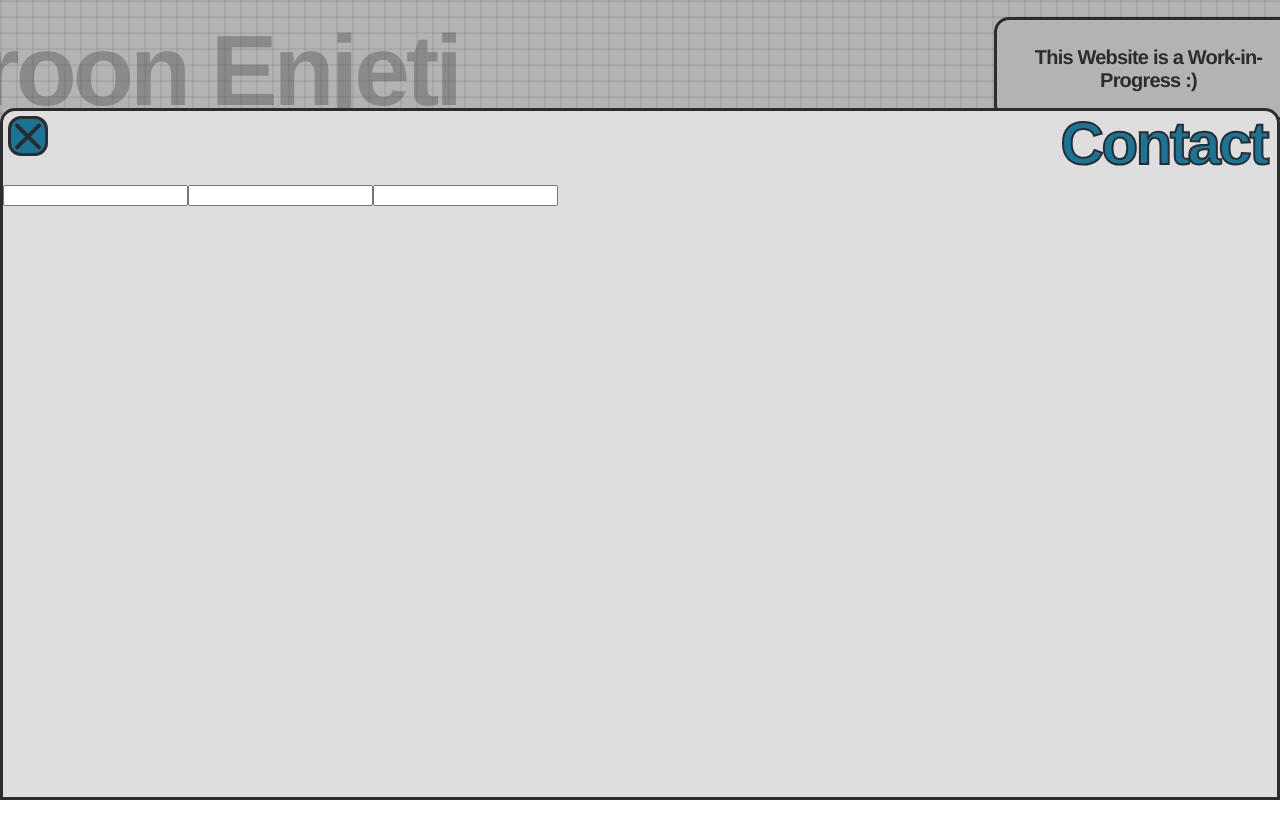
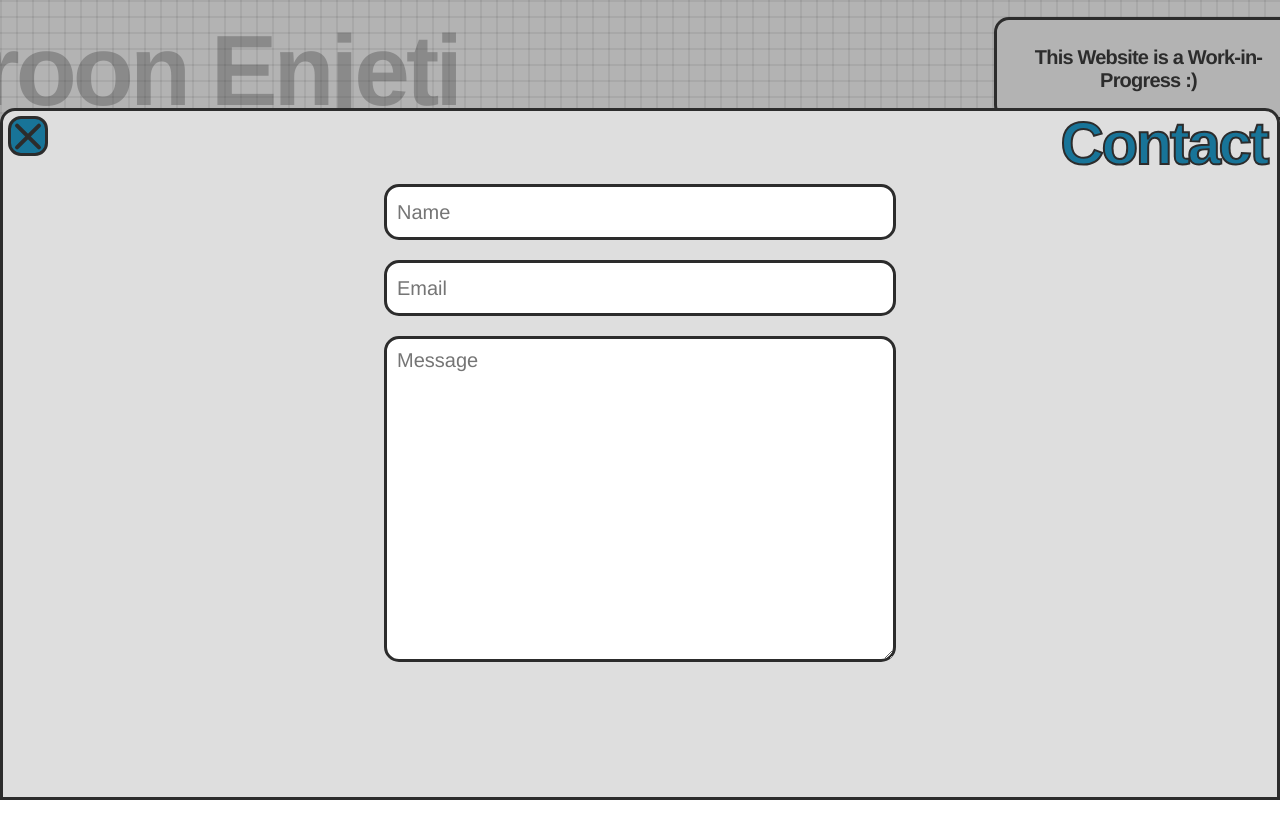
Before and after one commit to varoon-enjeti/portfolio-website, a React (Create React App) app: page / in a window 1280 px wide. Both pictures are taken after a click on the button "Contact". Shown: the top 838 px of the page. Built offline with nearby package versions, Linux system fonts and the light colour scheme.

Commit message:
contact form

```diff
--- a/src/components/pages/contact.jsx
+++ b/src/components/pages/contact.jsx
@@ -9,11 +9,13 @@ export default function Contact({setContact}) {
                 <div className="x" id="right"></div>
             </button>
             <div className="title" id="c-title">Contact</div>
-            <form className="content-box">
-                <input type="text" />
-                <input type="text" />
-                <input type="text" />
-            </form>
+            <div className="contact-bottom">
+                <form className="contact-box">
+                    <input className='cont-form' type="text" placeholder='Name' />
+                    <input className='cont-form' type="text" placeholder='Email' />
+                    <textarea className='cont-form' id='message' type="text" placeholder='Message' />
+                </form>
+            </div>
         </div>
     );
 }
--- a/src/styles/pages-styles/contact.css
+++ b/src/styles/pages-styles/contact.css
@@ -6,6 +6,35 @@
     color: #187498;
 }
 
+.contact-bottom {
+    display: flex;
+    align-items: center;
+    justify-content: center;
+}
+
 .contact-box {
+    display: flex;
+    flex-direction: column;
+    width: 40vw;
+    gap: 20px;
+}
 
+.cont-form {
+    height: 50px;
+    border-radius: 15px;
+    border: 3px solid #2C2C2C;
+    font-size: 1.25rem;
+    font-family: 'Helvetica';
+    font-weight: 300;
+    color: #727272;
+    padding: 0px 10px;
 }
+
+textarea:focus, input:focus {
+    outline: none;
+}
+
+#message {
+    padding: 10px 10px;
+    height: 300px;
+}
```
